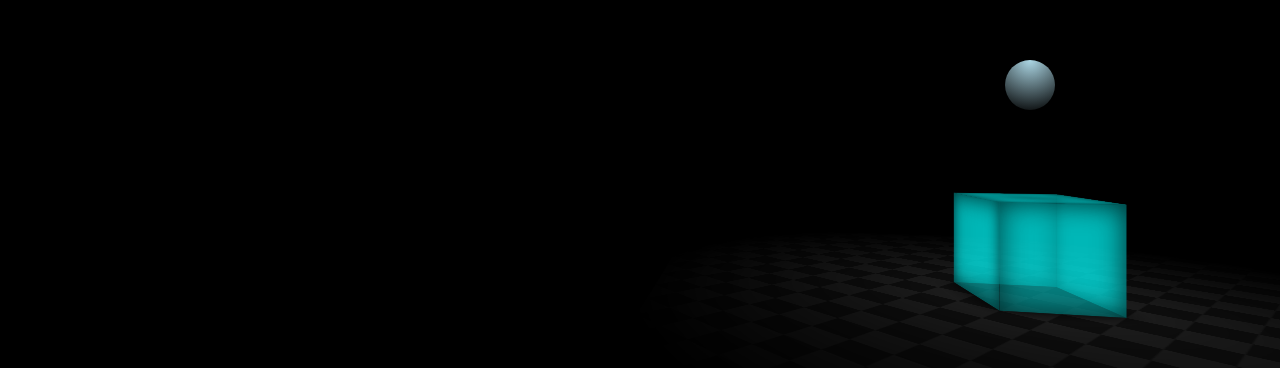
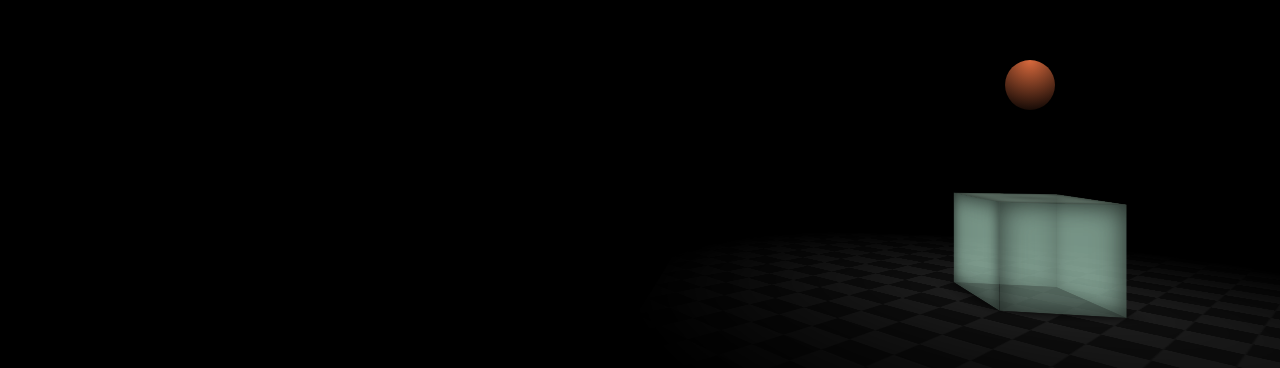
Before and after one commit to HashedGuy/multiplanetaryWebsite, a React (Create React App) app: page / in a window 1280 px wide. Shown: the part 3432-3800 px from the top of the page. Built offline with nearby package versions, Linux system fonts and the light colour scheme; a web font is replaced by a local one.

Commit message:
change animation color

```diff
--- a/src/components/RocketScience/rs.css
+++ b/src/components/RocketScience/rs.css
@@ -129,7 +129,7 @@
     width: 1em;
     height: 1em;
     border-radius: 50%;
-    background: lightblue;
+    background: rgb(231, 29, 14);
 
     position: absolute;
     left: -.5em;
@@ -137,7 +137,7 @@
 
     background-image: radial-gradient(
         circle at top,
-        lightblue,
+        rgb(218, 106, 61),
         #000
     );
 
@@ -187,7 +187,7 @@
     position: absolute;
     width: 100%;
     height: 100%;
-    background: #0ff7;
+    background: rgba(166, 206, 187, 0.467);
     box-shadow: 0 0 0.5em #000a inset;
 }
 .cube .front {transform: translateZ(1em);}
@@ -199,7 +199,7 @@
     position: absolute;
     width: 2em;
     height: 2em;
-    background: #0ff7;
+    background: rgba(148, 173, 156, 0.467);
     transform: translateY(-50%) rotateX(90deg);
     box-shadow: 0 0 0.5em #000a inset;
 }
```
